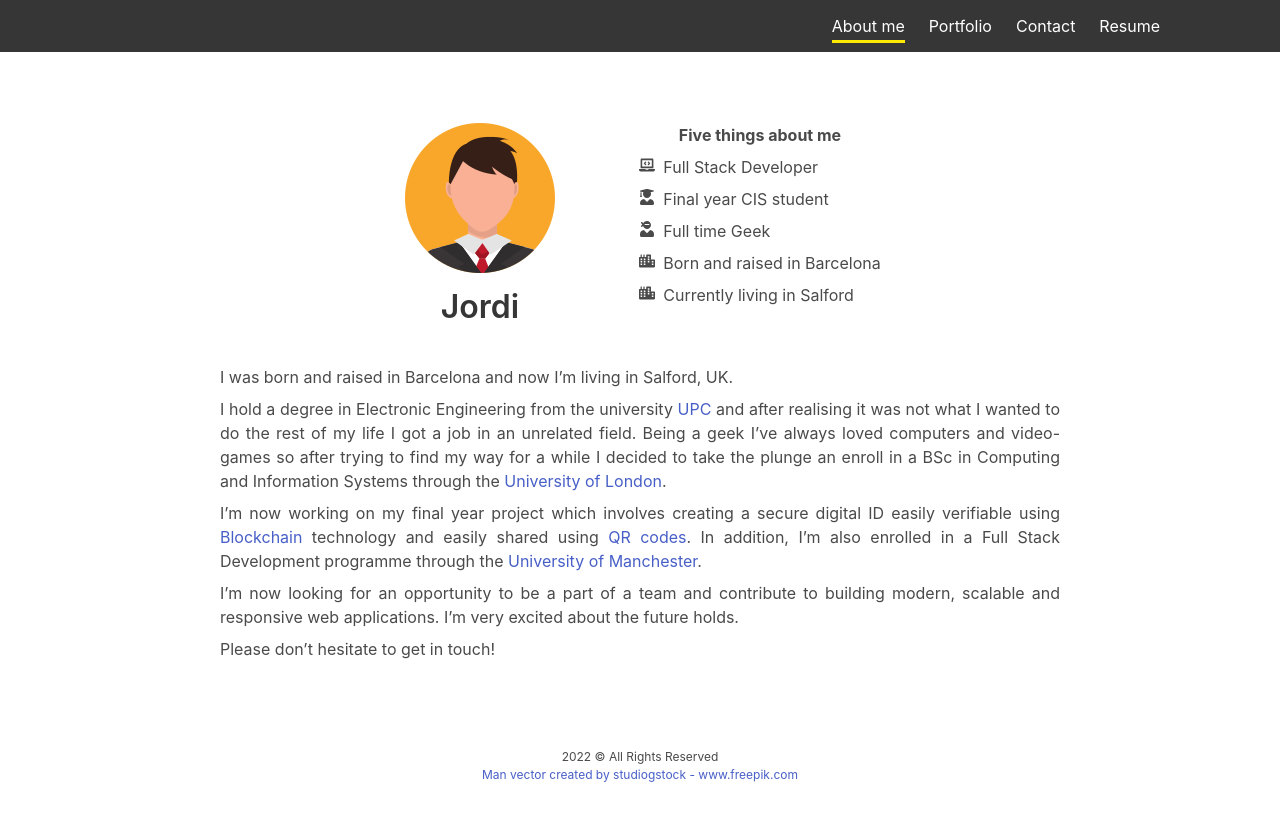
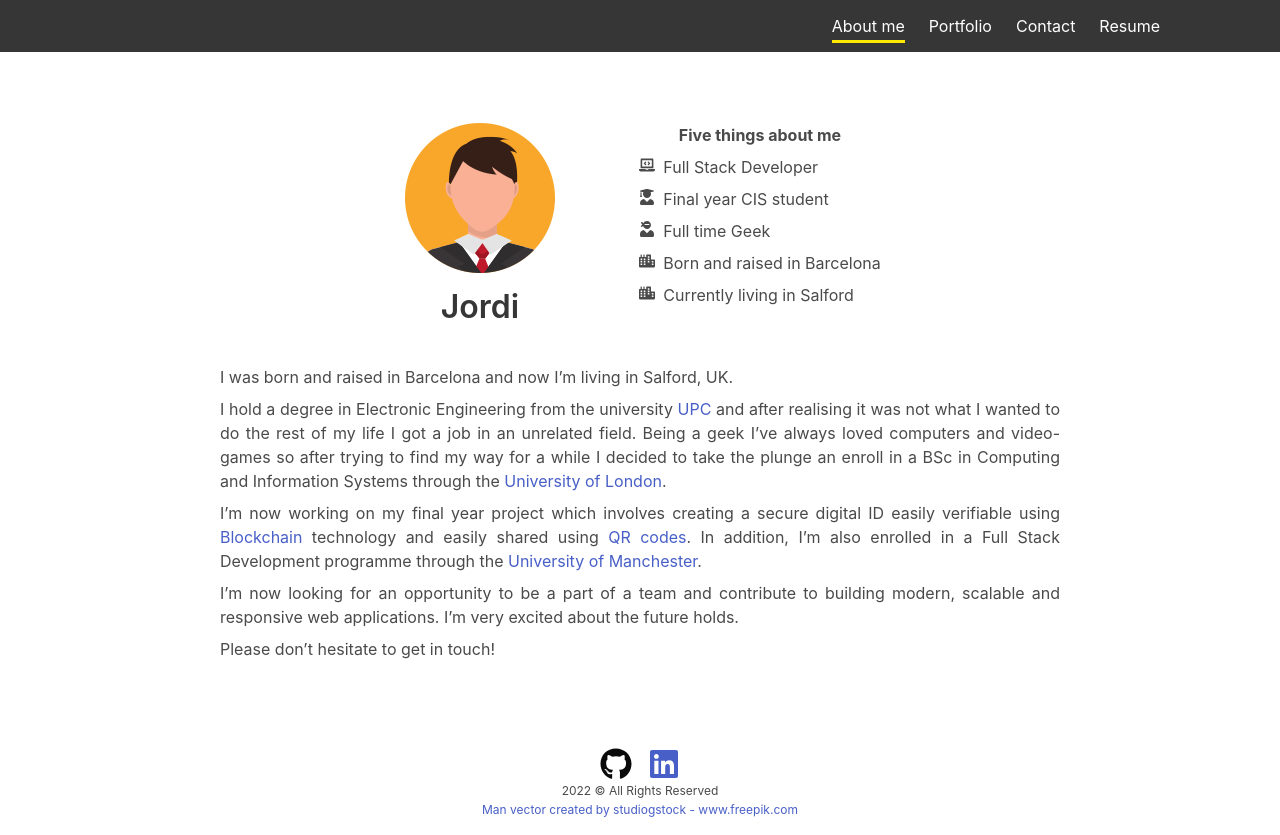
Before and after one commit to AidKool/react-portfolio, a React (Create React App) app: page / in a window 1280 px wide. Before the commit the page ends 800 px from the top, so only its background shows below. Built offline with nearby package versions, Linux system fonts and the light colour scheme; the HTML template or start-up script is replaced by a standard one.

Commit message:
Style Footer component

```diff
--- a/src/Components/Footer.js
+++ b/src/Components/Footer.js
@@ -1,10 +1,18 @@
 import React from 'react';
+
+import { FaGithub, FaLinkedin } from 'react-icons/fa';
+
+import '../assets/scss/footer.scss';
 
 function Footer() {
   const year = new Date().getFullYear();
   return (
     <footer>
-      <div className="container block py-4">
+      <div className="container py-4 is-flex is-flex-direction-column is-align-items-center">
+        <div className="social-media is-flex">
+          <FaGithub className="is-size-3 has-text-black is-clickable social-media-icon" />
+          <FaLinkedin className="is-size-3 has-text-link is-clickable social-media-icon" />
+        </div>
         <p className="has-text-centered is-size-7">{year} &copy; All Rights Reserved</p>
         <a className="is-size-7 has-text-centered is-block" href="https://www.freepik.com/vectors/man">
           Man vector created by studiogstock - www.freepik.com
--- a/src/assets/scss/colors.scss
+++ b/src/assets/scss/colors.scss
@@ -1,3 +1,3 @@
-$blue: #067BC2;
+$blue: #3273DC;
 $rose: #F45B69;
 $yellow: #FEEA00;
--- /dev/null
+++ b/src/assets/scss/footer.scss
@@ -0,0 +1,13 @@
+@import './colors.scss';
+
+footer > .container {
+  row-gap: 0.1rem;
+}
+
+.social-media {
+  column-gap: 1rem;
+}
+
+.social-media-icon:hover {
+transform: scale(1.15);
+}
```
